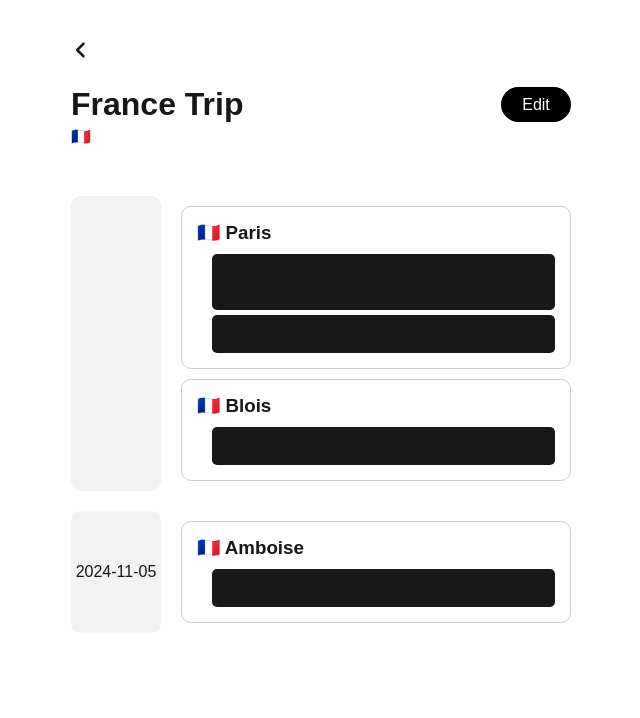
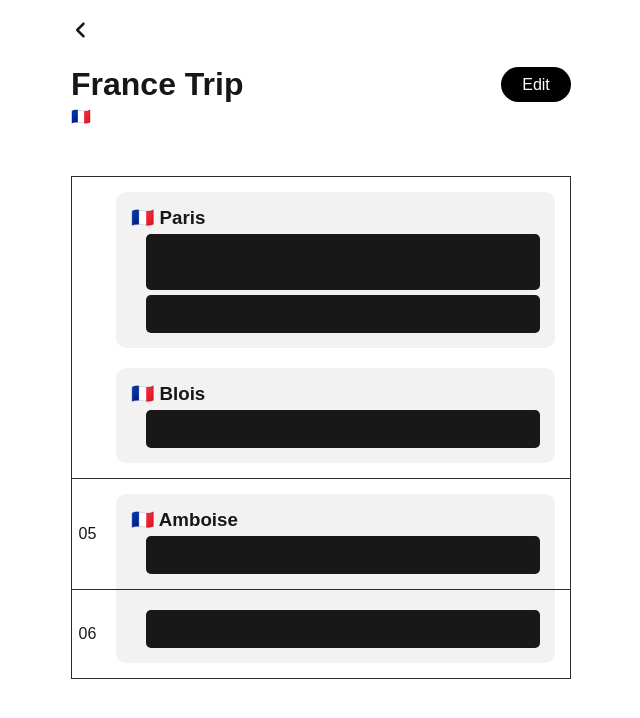
Before and after one commit to my12parsecs/town-hunt, a Next.js app: page /trips/1 in a window 1280 px wide. Shown: the top 718 px of the page, without its empty margins (319-959 px from the left). Built offline with nearby package versions, Linux system fonts and the light colour scheme.

Commit message:
each trip ui and same

```diff
--- a/src/app/components/EachTripList.js
+++ b/src/app/components/EachTripList.js
@@ -46,16 +46,30 @@ const EachTripList = ({ eachTripJson }) => {
     // Group items by their date chunks
     const groupByDate = (trip) => {
         const grouped = [];
-        let currentGroup = { date: null, items: [] };
+        let currentGroup = { date: null, items: [], lastGeonameId: null, lastItem: null };
 
         trip.forEach((item) => {
             if (item.type === 'date-line') {
                 if (currentGroup.items.length > 0) {
                     grouped.push({ ...currentGroup });
                 }
-                currentGroup = { date: item.date, items: [] };
+                currentGroup = { date: item.date, items: [], lastGeonameId: currentGroup.lastGeonameId, lastItem: currentGroup.lastItem };
             } else {
-                currentGroup.items.push(item);
+                // currentGroup.items.push(item);
+                if (currentGroup.items.length === 0 && currentGroup.lastGeonameId === item.geonameId) {
+                    // Special case: Same geonameId as the last item before the date line
+                    if (currentGroup.lastItem) {
+                        currentGroup.lastItem.isSameLast = true; // Style the last item before the date-line
+                    }
+                    grouped.push({
+                        date: currentGroup.date,
+                        items: [{ ...item, isSameFirst: true }],
+                    });
+                } else {
+                    currentGroup.items.push(item);
+                }
+                currentGroup.lastGeonameId = item.geonameId;
+                currentGroup.lastItem = item; // Keep track of the last item
             }
         });
 
@@ -70,19 +84,19 @@ const EachTripList = ({ eachTripJson }) => {
 
     return (
         <div className='each-trip-list'>
-            <div style={{ display: 'flex', flexDirection: 'column', gap: '20px' }}>
+            <div>
                 {groupedTrips.map((group, index) => (
                     <div key={index} className='each-date-container'>
                         <div className='each-date-left'>
-                            {group.date}
+                            {group.date ? group.date.slice(8, 10) : ""}
                         </div>
                         <div className='each-date-right'>
-                            <div>
+                            {/* <div className='each-date-right-inner'> */}
                                 {group.items.map((item) => (
-                                    <div key={item.id} className='each-trip-list-item'>
-                                        <h3 className='each-trip-list-item-title'>{getFlagEmoji(item.countryCode)} {item.value}</h3>
+                                    <div key={item.id} className={`each-trip-list-item ${item.isSameLast ? "each-trip-list-item-same-last" : ""} ${item.isSameFirst ? "each-trip-list-item-same-first" : ""}`}>
+                                        <h3 className='each-trip-list-item-title' style={item.isSameFirst ? {display: "none"} : {}}>{getFlagEmoji(item.countryCode)} {item.value}</h3>
                                         {item.children && item.children.length > 0 && (
-                                            <div style={{marginLeft: "15px", marginTop: "10px"}}>
+                                            <div style={{marginLeft: "15px", marginTop: "5px"}}>
                                                 {item.children.map((child) => (
                                                     <div key={child.id} style={{marginTop: "5px", backgroundColor: "#181818", borderRadius: "5px", padding: "10px"}}>
                                                         <div>{child.value}</div>
@@ -99,7 +113,7 @@ const EachTripList = ({ eachTripJson }) => {
                                         )}
                                     </div>
                                 ))}
-                            </div>
+                            {/* </div> */}
                         </div>
                     </div>
                 ))}
--- a/src/app/stylesheets/tripEach.css
+++ b/src/app/stylesheets/tripEach.css
@@ -7,7 +7,8 @@
     width: 90%;
     max-width: 500px;
     margin: auto;
-    margin-top: 20px;
+    margin-bottom: 20px;
+    border-bottom: 1px solid #2b2b2b;
 }
 
 
@@ -54,24 +55,46 @@
     align-items: stretch;
 }
 .each-date-left{
-    background-color: var(--gray-background);
-    width: 90px;
-    border-radius: 10px;
+    /* background-color: var(--gray-background); */
+    width: 30px;
+    padding-left: 2px;
+    border: 1px solid #2b2b2b;
+    border-right: none;
+    border-bottom: none;
+    /* border-radius: 10px; */
     display: flex;
     justify-content: center;
     align-items: center;
 }
 .each-date-right{
     flex: 1;
-    padding-left: 20px;
+    padding-left: 15px;
+    padding-right: 15px;
+    padding-top: 15px;
+    padding-bottom: 15px;
+    display: flex;
+    flex-direction: column;
+    gap: 20px;
+    border: 1px solid #2b2b2b;
+    border-left: none;
+    border-bottom: none;
 }
 
 .each-trip-list-item{
-    margin-top: 10px;
-    margin-bottom: 10px;
-    border: 1px solid #ccc;
+    /* margin-top: 5px; */
+    /* margin-bottom: 5px; */
+    /* border: 1px solid #ccc; */
     border-radius: 10px;
     padding: 15px;
+    background-color: var(--gray-background);
+}
+.each-trip-list-item-same-last{
+    border-radius: 10px 10px 0px 0px;
+    margin-bottom: -15px;
+}
+.each-trip-list-item-same-first{
+    border-radius: 0px 0px 10px 10px;
+    margin-top: -15px;
 }
 .each-trip-list-item-title{}
 .each-trip-list-date-line{
@@ -112,3 +135,18 @@
     height: 15px;
     margin-right: 5px;
 }
+
+
+@media (max-width: 450px) {
+    .each-trip-page{
+        width: 95%;
+        max-width: 500px;
+        margin: auto;
+        margin-bottom: 20px;
+        border-bottom: 1px solid #2b2b2b;
+    }
+    .each-trip-info{
+        width: 95%;
+        margin: auto;
+    }
+}
--- a/src/app/trips/[slug]/page.js
+++ b/src/app/trips/[slug]/page.js
@@ -44,6 +44,7 @@ export default function EachTrip() {
         "trip": [
             {
                 id: '1',
+                geonameId: "878979",
                 value: 'Paris',
                 countryCode: 'FR',
                 countryName: 'France',
@@ -55,6 +56,7 @@ export default function EachTrip() {
             },
             {
                 id: "2",
+                geonameId: "234097",
                 value: 'Blois',
                 countryCode: 'FR',
                 countryName: 'France',
@@ -65,6 +67,7 @@ export default function EachTrip() {
             // { id: "3", date: '2024-11-05', value: 'Date Change', type: "date-line", canHaveChildren: true },
             {
                 id: "38457289574",
+                geonameId: "1234",
                 value: 'Amboise',
                 countryCode: 'FR',
                 countryName: 'France',
@@ -72,6 +75,16 @@ export default function EachTrip() {
                 canHaveChildren: (dragItem) => {return dragItem.type === "date-line" ? false : true;}
             },
             { id: "date-line-1", date: '2024-11-06', value: 'Date Line 1', type: "date-line", canHaveChildren: false },
+            {
+                id: "384579898289574",
+                geonameId: "1234",
+                value: 'Amboise',
+                countryCode: 'FR',
+                countryName: 'France',
+                children: [{ id: '9808998', value: 'Amboise Hotel', canHaveChildren: (dragItem) => {return dragItem.type === "date-line" ? false : true;} }],
+                canHaveChildren: (dragItem) => {return dragItem.type === "date-line" ? false : true;}
+            },
+            { id: "date-line-9", date: '2024-11-06', value: 'Date Line 1', type: "date-line", canHaveChildren: false },
         ]
     }
 
```
